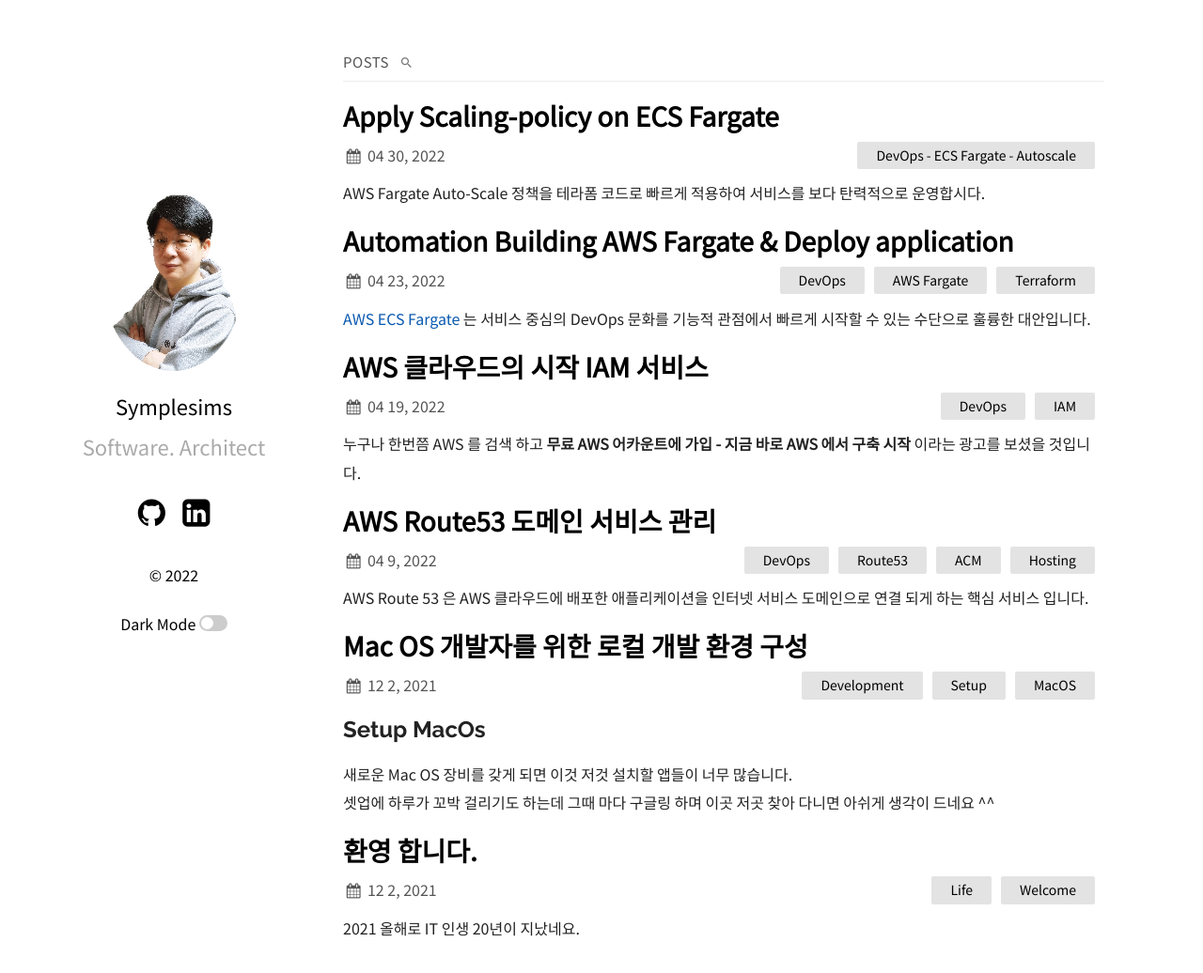
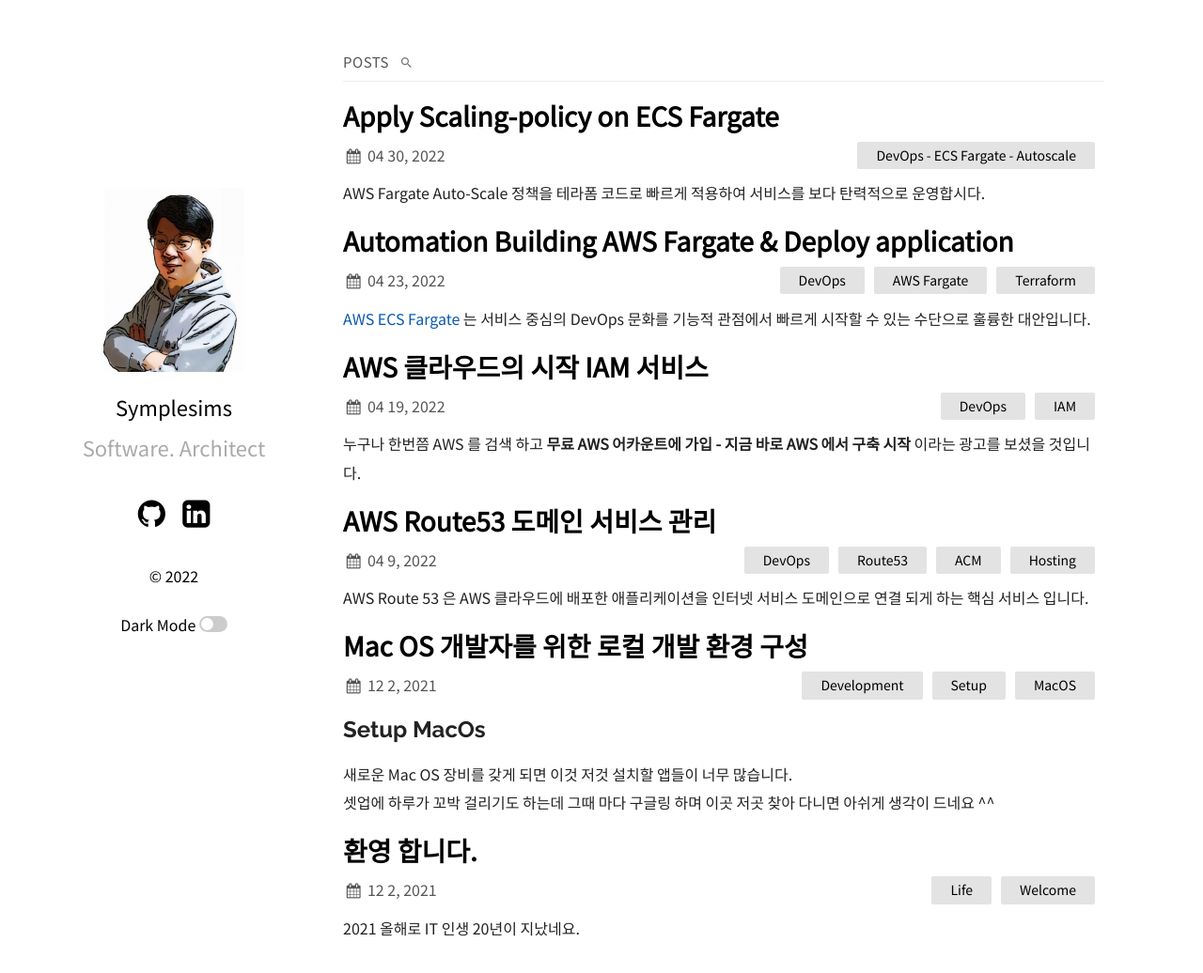
Before and after one commit to symplesims/symplesims.github.io, a Jekyll site: the page built from index.md, in a window 1280 px wide and 1048 px high. Shown: the top 1036 px of the window at 94% size. Built offline with Jekyll 4.4.1, drawn with Linux system fonts in a browser that asks for light colours; nearby versions of some CDN libraries.

Commit message:
프로필 사진 변경

```diff
--- a/_config.yml
+++ b/_config.yml
@@ -18,7 +18,7 @@
   sitemap: true # set to true to generate sitemap.xml content
   search: true # set to true to enable searchbar
   dark_mode: true # set to true to add dark mode toggle
-  portfolio_image: "assets/portfolio-symple.png" # the path from the base directory of the site to the image to display (no / at the start)
+  portfolio_image: "assets/symplesims.jpg" # the path from the base directory of the site to the image to display (no / at the start)
   html_lang: "en" # set the lang attribute of the <html> tag for the pages. See here for a list of codes: https://www.w3schools.com/tags/ref_country_codes.asp
   condensed_mobile:
     #- home
```
Also changed, not shown: assets/symplesims.jpg (added).
